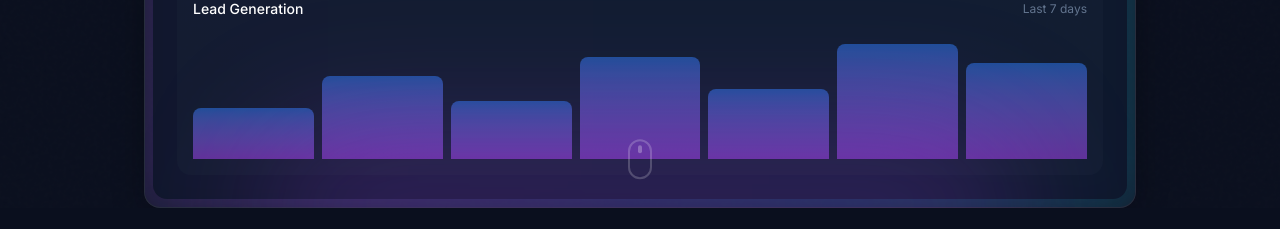
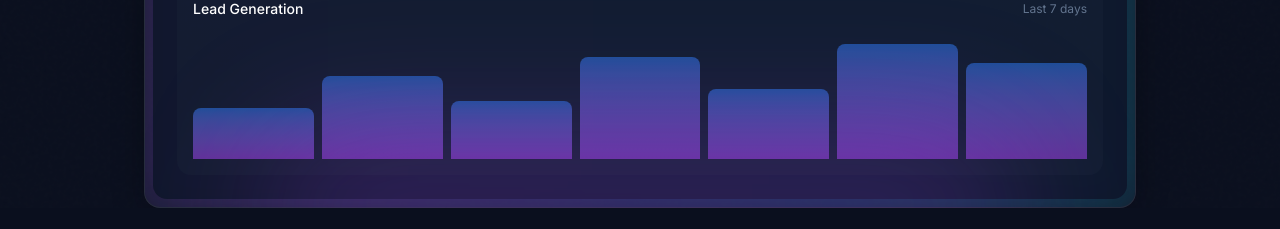
Before and after one commit to lumflowai/email-pipeline-website, a Next.js app: page / in a window 1280 px wide. Shown: the part 840-1069 px from the top of the page. Built offline with nearby package versions, Linux system fonts and the light colour scheme.

Commit message:
Improve landing page layout and fix hydration error

```diff
--- a/app/layout.tsx
+++ b/app/layout.tsx
@@ -15,7 +15,7 @@ export default function RootLayout({
   children: React.ReactNode;
 }>) {
   return (
-    <html lang="en" className="dark">
+    <html lang="en" className="dark" suppressHydrationWarning>
       <body className={`${inter.variable} font-sans antialiased`}>
         {children}
       </body>
--- a/components/marketing/hero.tsx
+++ b/components/marketing/hero.tsx
@@ -141,25 +141,7 @@ export function Hero() {
                     <div className="absolute -bottom-20 left-1/2 h-40 w-3/4 -translate-x-1/2 rounded-full bg-purple-500/20 blur-3xl" />
                 </motion.div>
 
-                {/* Scroll Indicator */}
-                <motion.div
-                    className="absolute bottom-8 left-1/2 -translate-x-1/2"
-                    initial={{ opacity: 0 }}
-                    animate={{ opacity: 1 }}
-                    transition={{ delay: 2.5 }}
-                >
-                    <motion.div
-                        className="flex h-10 w-6 items-start justify-center rounded-full border-2 border-white/20 p-1"
-                        animate={{ y: [0, 5, 0] }}
-                        transition={{ duration: 1.5, repeat: Infinity }}
-                    >
-                        <motion.div
-                            className="h-2 w-1 rounded-full bg-white/50"
-                            animate={{ opacity: [1, 0.3, 1] }}
-                            transition={{ duration: 1.5, repeat: Infinity }}
-                        />
-                    </motion.div>
-                </motion.div>
+
             </div>
         </AuroraBackground>
     );
--- a/components/marketing/use-cases.tsx
+++ b/components/marketing/use-cases.tsx
@@ -3,7 +3,7 @@
 import { motion } from "framer-motion";
 import { MaskTextReveal } from "@/components/ui/mask-text-reveal";
 import { ParallaxGallery } from "@/components/ui/parallax-gallery";
-import { Users, Megaphone, UserSearch, Rocket } from "lucide-react";
+import { Users, Megaphone, UserSearch, Rocket, Briefcase, Building2, MapPin, LineChart } from "lucide-react";
 
 const useCases = [
     {
@@ -25,6 +25,26 @@ const useCases = [
         title: "Founders",
         description: "Bootstrap your first 100 customers",
         icon: <Rocket className="h-8 w-8 text-green-400" />,
+    },
+    {
+        title: "Consultants",
+        description: "Land high-ticket clients consistently",
+        icon: <Briefcase className="h-8 w-8 text-amber-400" />,
+    },
+    {
+        title: "Real Estate",
+        description: "Find local sellers and buyers",
+        icon: <Building2 className="h-8 w-8 text-indigo-400" />,
+    },
+    {
+        title: "Enterprise",
+        description: "Scale outbound with team controls",
+        icon: <MapPin className="h-8 w-8 text-red-400" />,
+    },
+    {
+        title: "SaaS Sales",
+        description: "Fill your demo calendar",
+        icon: <LineChart className="h-8 w-8 text-teal-400" />,
     },
 ];
 
--- a/components/ui/parallax-gallery.tsx
+++ b/components/ui/parallax-gallery.tsx
@@ -20,12 +20,12 @@ export function ParallaxGallery({ items, className }: ParallaxGalleryProps) {
         offset: ["start end", "end start"],
     });
 
-    const x = useTransform(scrollYProgress, [0, 1], ["10%", "-60%"]);
+    const x = useTransform(scrollYProgress, [0, 1], ["0%", "-10%"]);
 
     return (
         <div ref={containerRef} className={cn("relative overflow-hidden py-20", className)}>
             <motion.div
-                className="flex gap-6"
+                className="flex gap-6 justify-center"
                 style={{ x }}
             >
                 {items.map((item, index) => (
```
